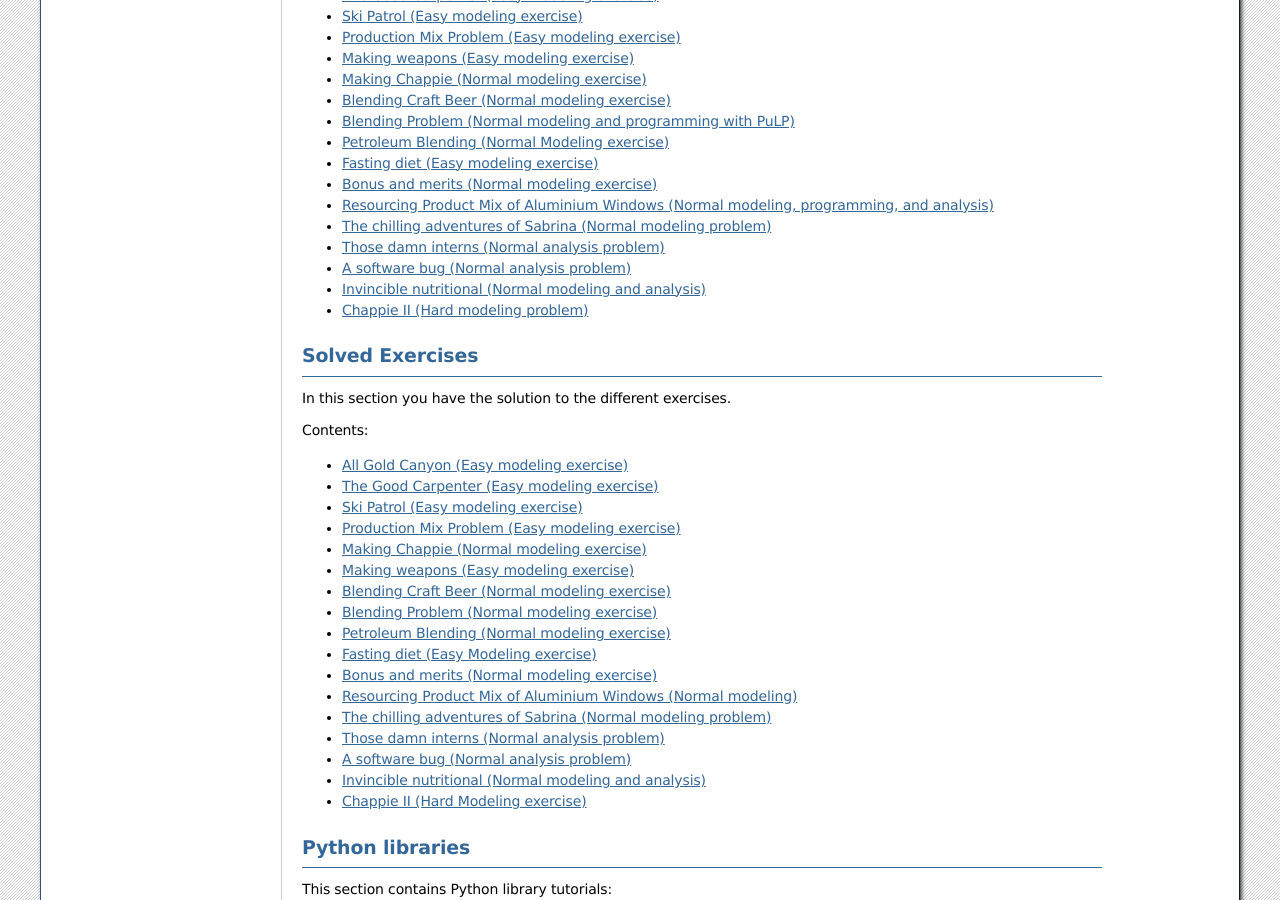
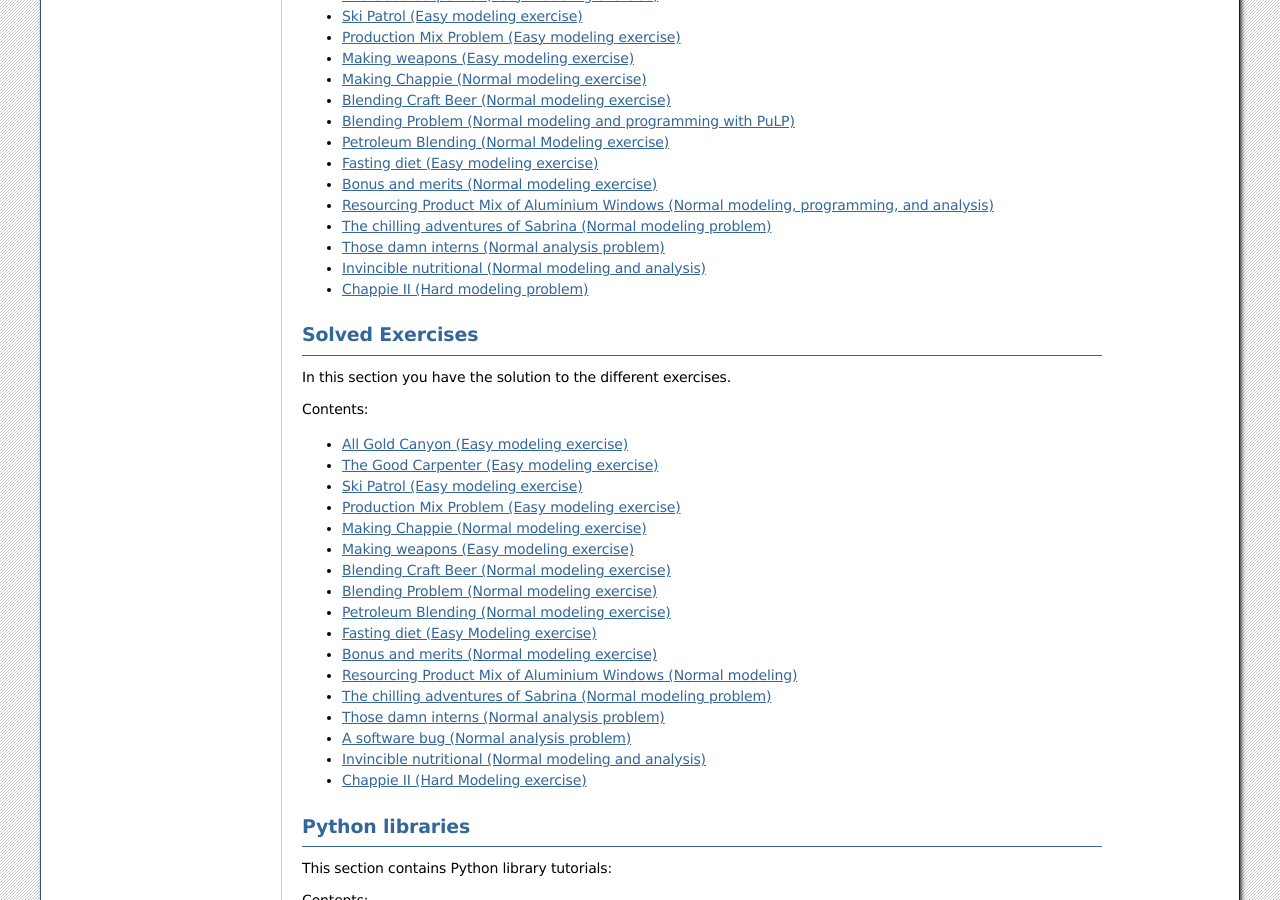
Before and after one commit to ffraile/operations-research-notebooks, a Sphinx documentation site: the page built from docs/source/CLP/index.rst, in a window 1280 px wide and 900 px high, scrolled down 727 px. Built offline with Sphinx 7.4.7, drawn with Linux system fonts in a browser that asks for light colours; pages that are not in the unit, such as notebooks, are missing from menus.

Commit message:
Changed index to debug build error

```diff
--- a/docs/source/CLP/index.rst
+++ b/docs/source/CLP/index.rst
@@ -50,7 +50,6 @@ In this section you have a collection of CLP problems sorted by difficulty:
     Resourcing Product Mix of Aluminium Windows (Normal modeling, programming, and analysis) </CLP/exercises/Manufacturing solar cell panels>
     The chilling adventures of Sabrina (Normal modeling problem) </CLP/exercises/The chilling adventures of Sabrina>
     Those damn interns (Normal analysis problem) </CLP/exercises/Those damn interns>
-    A software bug (Normal analysis problem) </CLP/exercises/A software bug>
     Invincible nutritional (Normal modeling and analysis) </CLP/exercises/Invincible>
     Chappie II (Hard modeling problem) </CLP/exercises/Chappie II>
 
```
